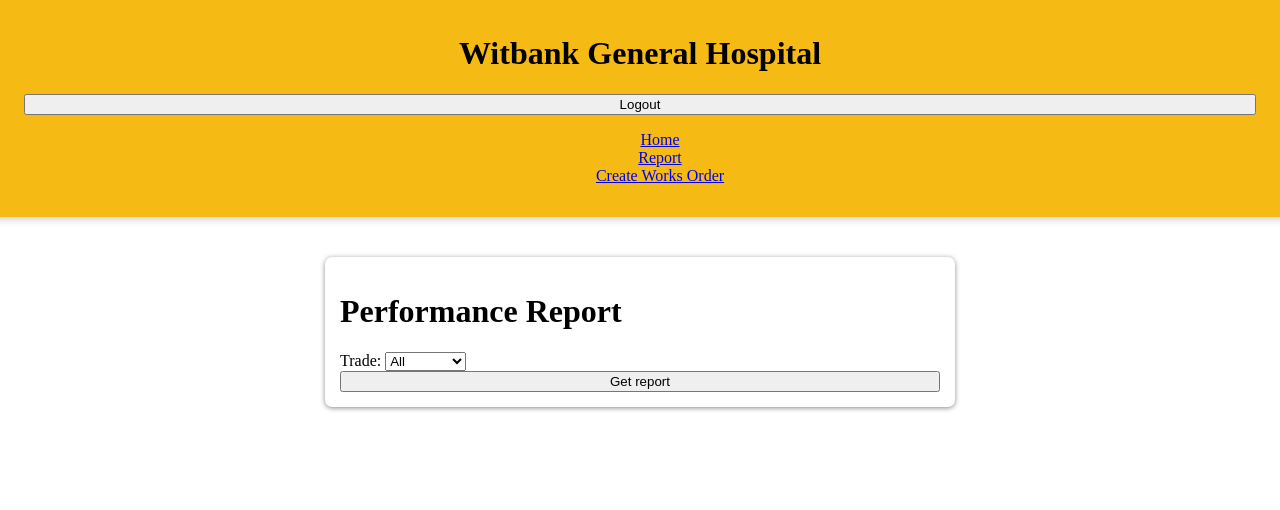
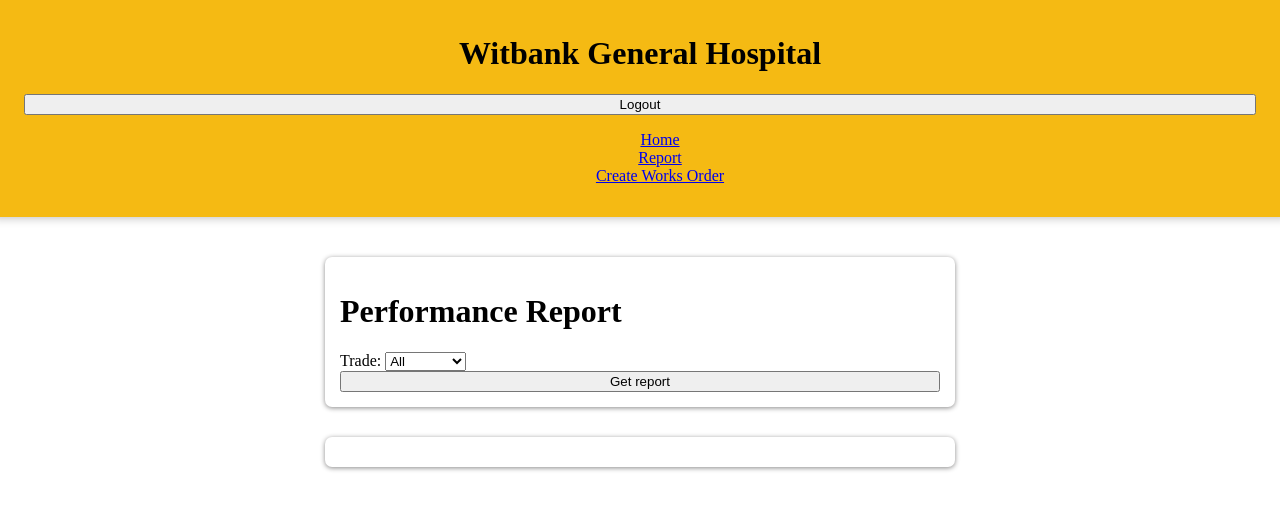
Before and after one commit to jkubayi27/Public-Works-App, a React (Vite) app in the folder public-works/: page /report in a window 1280 px wide. Shown: the top 510 px of the page. Built offline with nearby package versions, Linux system fonts and the light colour scheme; sample sign-in values are in the browser's storage.

Commit message:
Added styling to report

```diff
--- a/public-works/src/OrderItem.jsx
+++ b/public-works/src/OrderItem.jsx
@@ -31,7 +31,10 @@
         }
     }
 
-    //Perform a PUT/PATCH function when the form is sub,ited that updates the order in the database
+    //Format the workOrder.date to fit the date
+    const formattedDate = '';
+
+    //Perform a PUT/PATCH function when the form is submited that updates the order in the database
     return (
         <>
         <Header display="block" redirect='/home'/>
--- a/public-works/src/Report.jsx
+++ b/public-works/src/Report.jsx
@@ -49,7 +49,7 @@
                     <button type="submit" onClick={handleSubmit}>Get report</button>
                 </form>
             </div>
-            <div className="report">
+            <div className="orderInput">
                 {reportData.map((data,index) => (
                     <ReportItem
                         key={index}
```
